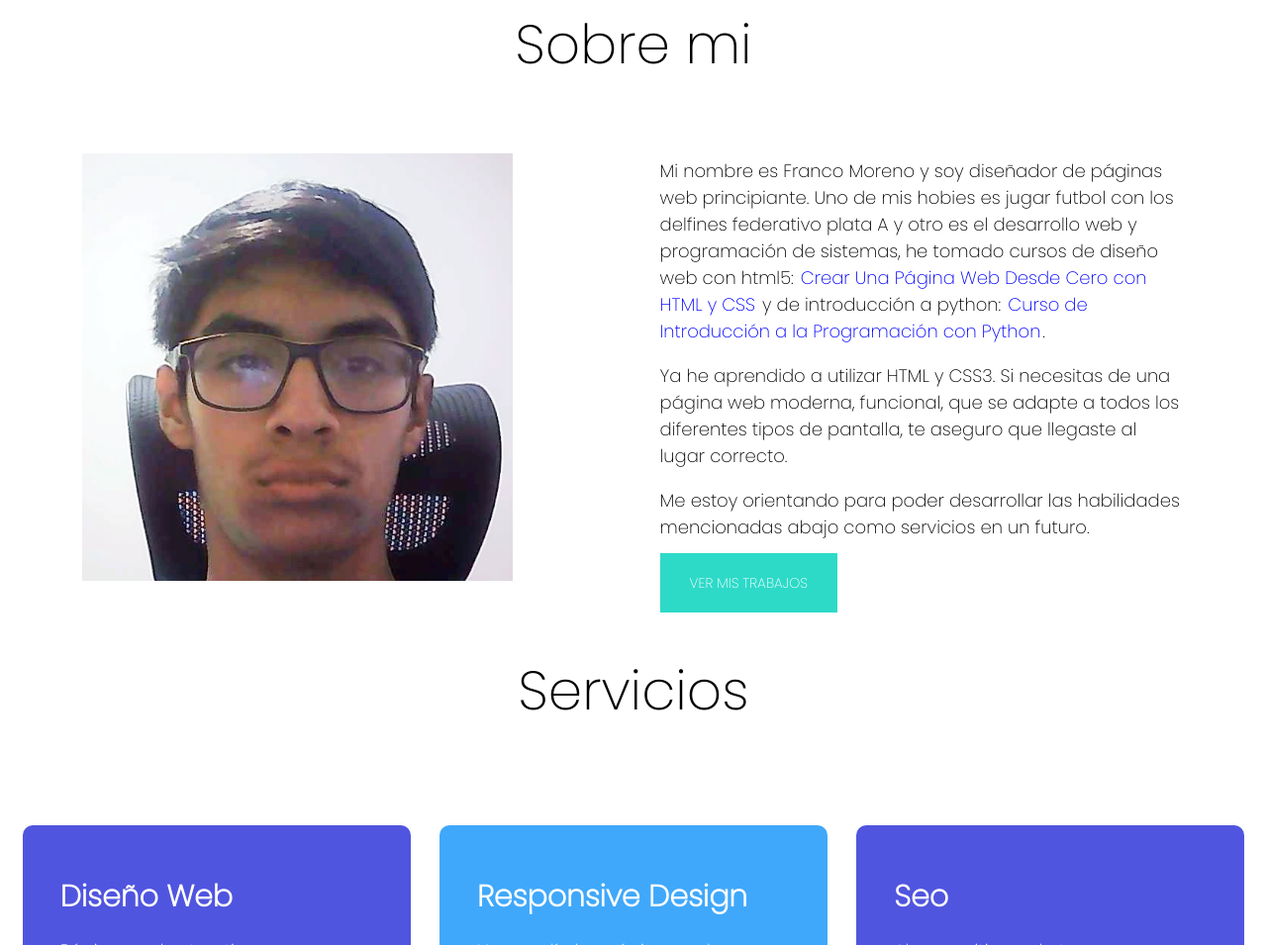
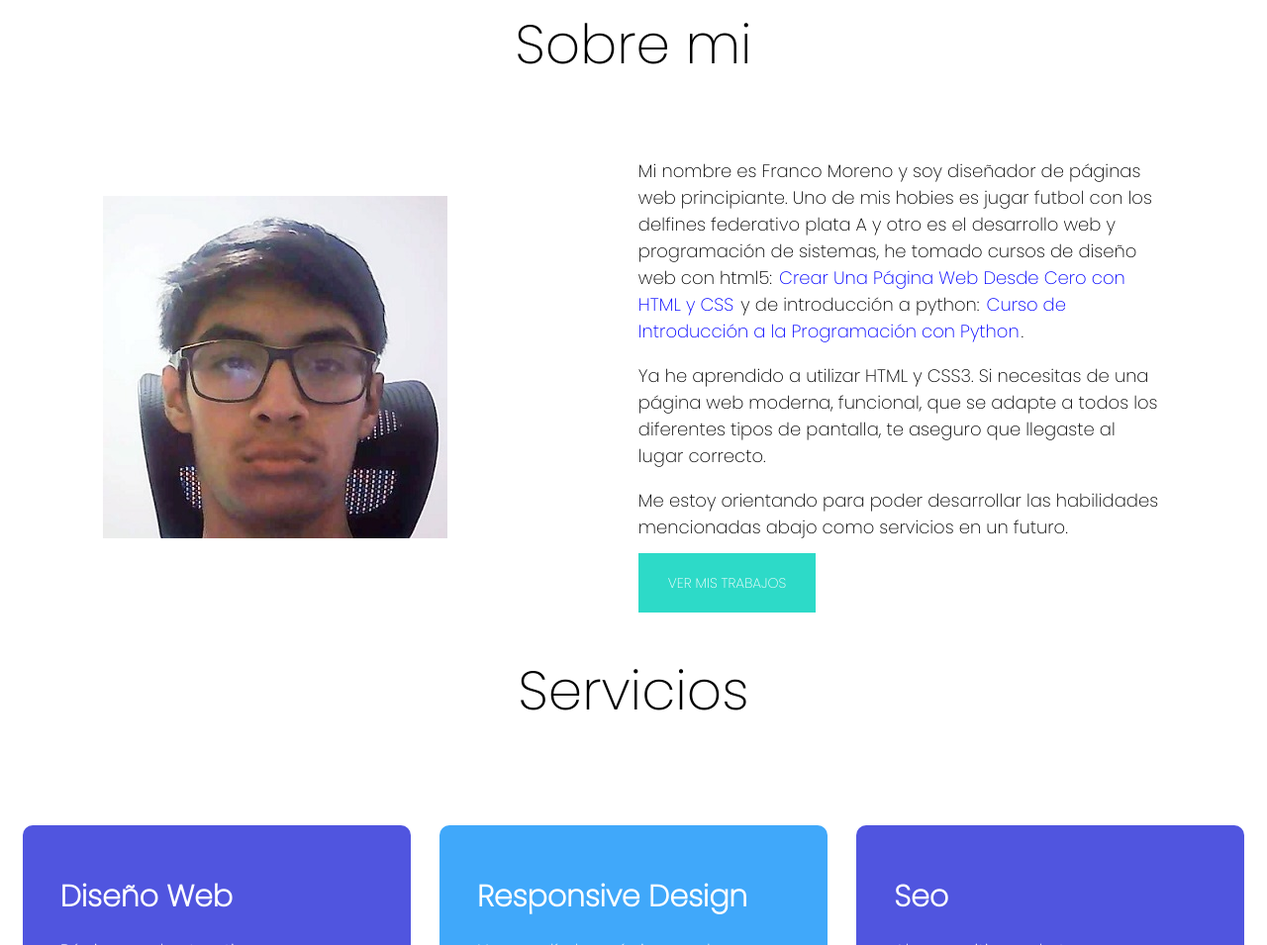
Before and after one commit to francoapolomoreno/francoapolomoreno.github.io, a plain HTML site: page index.html in a window 1280 px wide. Shown: the part 860-1815 px from the top of the page at 99% size. Drawn offline with nearby package versions, Linux system fonts and the light colour scheme.

Commit message:
se crea nuevo yo.jpg

```diff
--- a/index.html
+++ b/index.html
@@ -41,7 +41,7 @@
         <section>
             <h3>Sobre mi</h3>
             <div class="contenedor-sobremi">
-                <img class="imagen-sobre-mi" src="Imagenes/yo.png" alt="Franco Moreno" title="Franco Moreno">
+                <img class="imagen-sobre-mi" src="Imagenes/yo.jpg" alt="Franco Moreno" title="Franco Moreno">
                 <div class="contenedor-parrafo-y-boton">
                     <p>Mi nombre es Franco Moreno y soy diseñador de páginas web principiante. Uno de mis hobies es jugar futbol con los delfines federativo plata A y otro es el desarrollo web y programación de sistemas, he tomado cursos de diseño web con html5: <a class="curso-html" href="https://www.udemy.com/course/crea-esta-pagina-web-moderna-con-html5-css3-y-jquery-2019/">Crear Una Página Web Desde Cero con HTML y CSS</a> y de introducción a python: <a class="python" href="https://www.udemy.com/course/introduccion-a-la-programacion-con-python-juan-de-la-torre/">Curso de Introducción a la Programación con Python</a>.</p>
                     <p>Ya he aprendido a utilizar HTML y CSS3. Si necesitas de una página web moderna, funcional, que se adapte a todos los diferentes tipos de pantalla, te aseguro que llegaste al lugar correcto.</p>
```
Also changed, not shown: Imagenes/yo.jpg (added).
